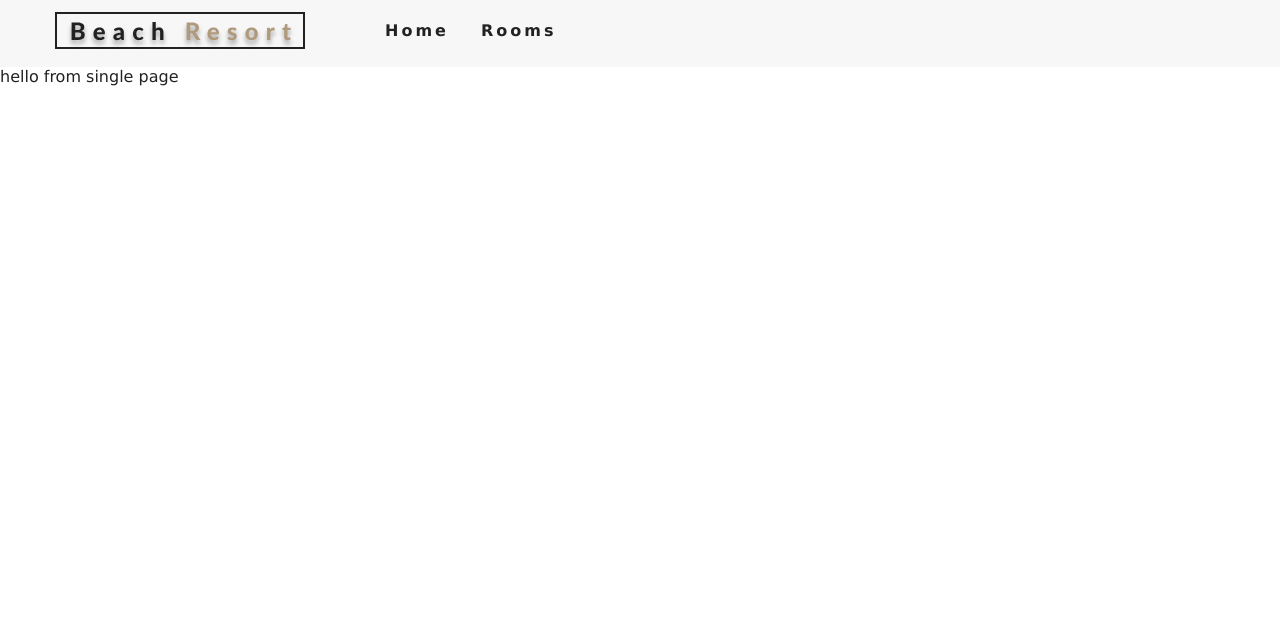
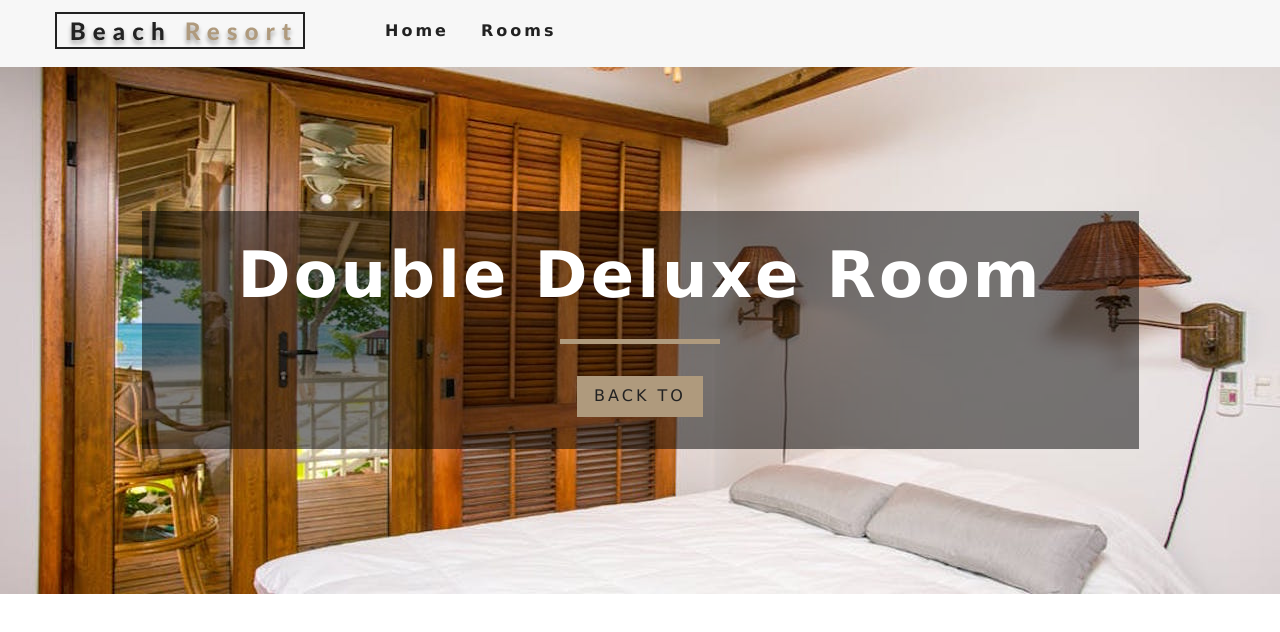
Before and after one commit to ducanhaep/react-resort, a React (Create React App) app: page /rooms/double-deluxe in a window 1280 px wide. Shown: the top 632 px of the page. Built offline with nearby package versions, Linux system fonts and the light colour scheme.

Commit message:
save code office 10/06/2019

```diff
--- a/package.json
+++ b/package.json
@@ -3,11 +3,14 @@
   "version": "0.1.0",
   "private": true,
   "dependencies": {
+    "prop-types": "^15.7.2",
     "react": "^16.8.6",
     "react-dom": "^16.8.6",
     "react-icons": "^3.7.0",
     "react-router-dom": "^5.0.1",
-    "react-scripts": "3.0.1"
+    "react-scripts": "3.0.1",
+    "serve": "^11.0.1",
+    "styled-components": "^4.3.1"
   },
   "scripts": {
     "start": "react-scripts start",
--- a/src/Context.js
+++ b/src/Context.js
@@ -33,9 +33,15 @@ class RoomProvider extends Component {
     return tempItems;
   }
 
+  getRoom = (slug) => {
+    let tempRooms = [...this.state.rooms];
+    const room = tempRooms.find(room => room.slug === slug);
+    return room;
+  }
+
   render() {
     return (
-      <RoomContext.Provider value={{...this.state}}>
+      <RoomContext.Provider value={{...this.state, getRoom: this.getRoom}}>
         {this.props.children}
       </RoomContext.Provider>
     )
--- a/src/components/Rooms.js
+++ b/src/components/Rooms.js
@@ -1,11 +1,30 @@
 import React from 'react';
 import { Link } from "react-router-dom";
+import defaulImg from "../images/room-1.jpeg";
+import PropsTypes from "prop-types";
 
 export default function Rooms({room}) {
-  console.log(room)
+  const {name, slug, images, price} = room;
   return (
-    <div>
-      hello from rooms
-    </div>
+    <article className="room">
+      <div className="img-container">
+        <img src={images[0] || defaulImg} alt="single room"/>
+        <div className="price-top">
+          <h6>${price}</h6>
+          <p>per night</p>
+        </div>
+        <Link to={`/rooms/${slug}`} className="btn-primary room-link">Features</Link>
+      </div>
+      <p className="room-info">{name}</p>
+    </article>
   )
 }
+
+Rooms.prototype = {
+  room: PropsTypes.shape({
+    name: PropsTypes.string.isRequired,
+    slug: PropsTypes.string.isRequired,
+    images: PropsTypes.arrayOf(PropsTypes.string).isRequired,
+    price: PropsTypes.number.isRequired,
+  })
+}
--- a/src/components/Services.js
+++ b/src/components/Services.js
@@ -27,6 +27,7 @@ export default class Services extends Component {
       },
     ]
   }
+
   render() {
     return (
       <section className="services">
--- /dev/null
+++ b/src/components/StyledHero.js
@@ -0,0 +1,12 @@
+import styled from 'styled-components';
+import defaultImg from "../images/room-1.jpeg";
+
+const StyledHero = styled.header`
+  min-height: 66vh;
+  background: url(${props => props.img ? props.img : defaultImg}) center/cover no-repeat;
+  display: flex;
+  align-items: center;
+  justify-content: center;
+`
+
+export default StyledHero;
--- a/src/pages/SingleRoom.js
+++ b/src/pages/SingleRoom.js
@@ -1,7 +1,41 @@
 import React, { Component } from "react";
+import defaultBcg from '../images/room-1.jpeg';
+import Hero from '../components/Hero';
+import Banner from '../components/Banner';
+import { Link } from 'react-router-dom';
+import { RoomContext } from '../Context';
+import StyledHero from "../components/StyledHero";
 
 export default class SingleRoom extends Component {
+  constructor(props) {
+    super(props);
+    console.log(props)
+    this.state = {
+      slug: this.props.match.params.slug,
+      defaultBcg,
+    }
+  }
+
+  static contextType = RoomContext;
   render() {
-    return <div>hello from single page</div>;
+    const {getRoom} = this.context;
+    const room = getRoom(this.state.slug)
+
+    if (!room) {
+      return <div className="error">
+        <h3>no such room could be found...</h3>
+        <Link to="/rooms" className="btn-primary">back to rooms</Link>
+      </div>
+    }
+
+    const {name, description, capacity, size, price, extras, breakfast, pets, images} = room;
+
+    return (
+      <StyledHero img={images[0]}>
+        <Banner title={`${name} room`}>
+          <Link to="/rooms" className="btn-primary">back to</Link>
+        </Banner>
+      </StyledHero>
+    )
   }
 }
```
Also changed, not shown: 1 other file (tests, documents, lock files or other folders).
